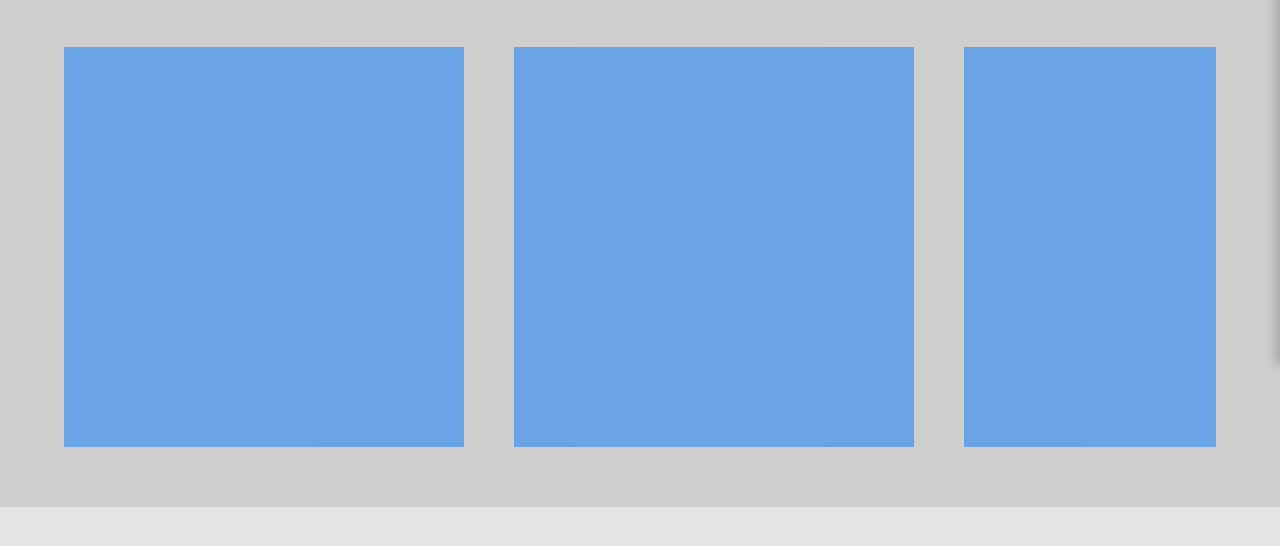
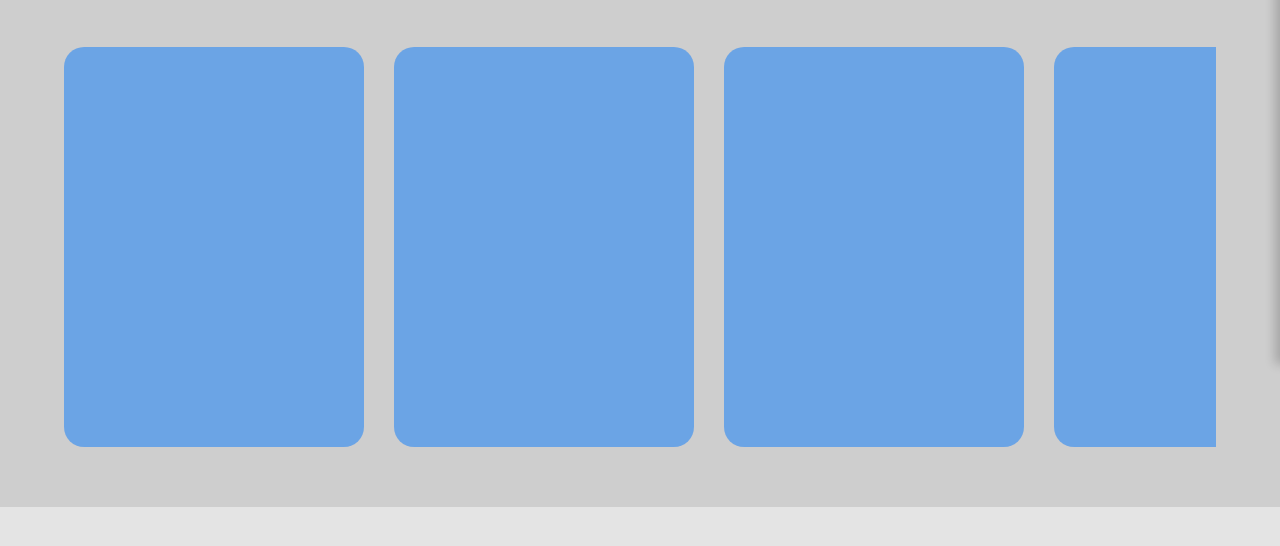
Before and after one commit to autoformcore/autoformcore.github.io, a plain HTML site: page roadmap/volume/index.html in a window 1280 px wide. Shown: the part 456-1002 px from the top of the page. Drawn offline with Linux system fonts and the light colour scheme.

Commit message:
improved carousel cards sizing

```diff
--- a/css/styles.css
+++ b/css/styles.css
@@ -727,7 +727,7 @@ APPROACH PAGES
     overflow-y: hidden;
     height: 400px;
     width: 100%;
-    gap: 50px;
+    gap: min(5vw, 30px);
     scrollbar-width: none;
     scroll-snap-type: x mandatory;
 }
@@ -737,11 +737,13 @@ APPROACH PAGES
 }
 
 .carousel-card {
-    height: 400px;
-    flex: 0 0 400px;
+    max-height: 400px;
+    width: min(400px, 75vw);
+    aspect-ratio: 3/4;
     background-color: rgba(0, 119, 255, 0.479);
     scroll-snap-align: start;
     scroll-snap-stop: always;
+    border-radius: 20px;
 }
 
 /*CONTENT*/
```
